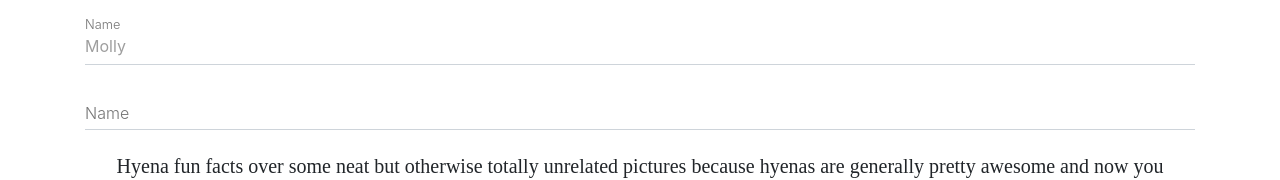
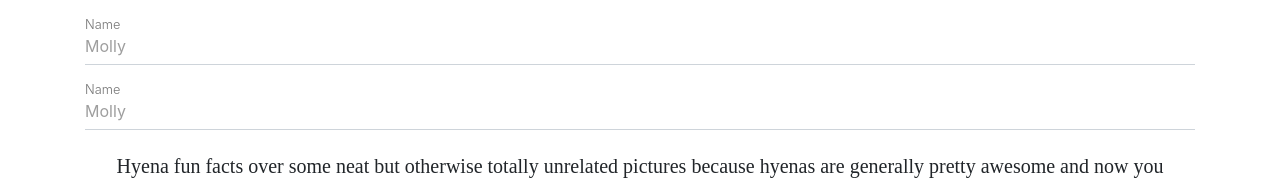
Before and after one commit to nyafologus/react-sandbox, a React (Create React App) app: page / in a window 1280 px wide. Shown: the top 180 px of the page. Built offline with nearby package versions, Linux system fonts and the light colour scheme.

Commit message:
[Update] GreetingHook

```diff
--- a/package.json
+++ b/package.json
@@ -4,7 +4,7 @@
   "private": true,
   "dependencies": {
     "mdbreact": "^4.8.2",
-    "react": "^16.7.0-alpha.0",
+    "react": "^16.7.0-alpha.2",
     "react-dom": "^16.7.0-alpha.0",
     "react-router-dom": "^4.3.1",
     "react-scripts": "2.0.4"
--- a/src/GreetingHook.js
+++ b/src/GreetingHook.js
@@ -1,4 +1,5 @@
-import React, { useState, useEffect } from "react";
+// import React, { useState, useEffect } from "react";
+import React, { useState } from "react";
 import { Container, Row, Col, Input, Button } from "mdbreact";
 
 function GreetingHook()  {
@@ -8,13 +9,17 @@ function GreetingHook()  {
 	// 	setName(e.target.value);
 	// };
 
+	let handleNameChange = e => {
+		setName(e.target.value);
+	}
+
 	return (
 		<form className="container">
 			<Input
 				className="grey-text"
 				label="Name"
-				defaultvalue={"Molly"}
-				// onChange={handleNameChange}
+				value={name}
+				onChange={handleNameChange}
 			/>
 		</form>
 	);
```
Also changed, not shown: 1 other file (tests, documents, lock files or other folders).
